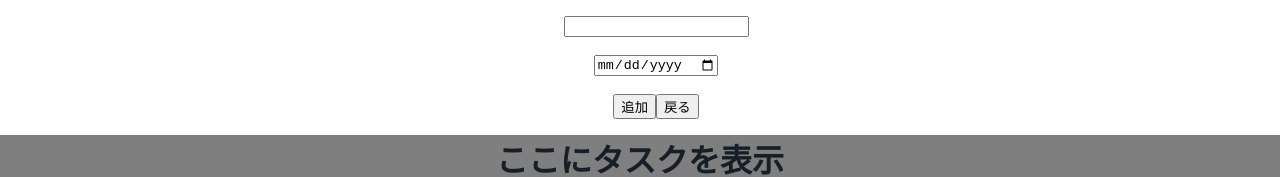
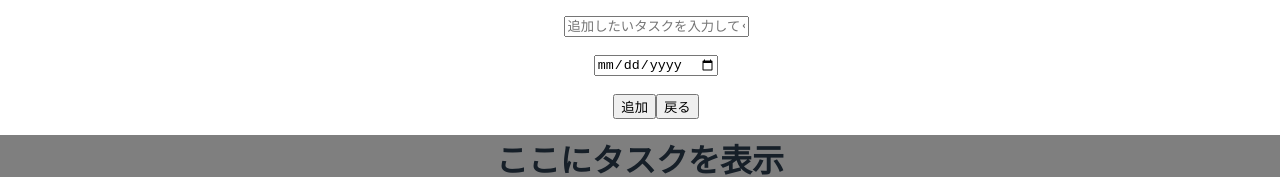
Before and after one commit to anmitsudaiou/todo_app, a Vue app: page / in a window 1280 px wide. Both pictures are taken after a click on the button "タスクを新規追加". Shown: the top 177 px of the page. Built offline with nearby package versions, Linux system fonts and the light colour scheme.

Commit message:
[WIP]プレイスホルダー、スタイルのテンプレートを追加

```diff
--- a/src/components/OpenModal.vue
+++ b/src/components/OpenModal.vue
@@ -1,7 +1,7 @@
 <template>
     <div id="overRay">
         <div id="contents">
-            <input type="text"><br><br>
+            <input placeholder="追加したいタスクを入力してください" id="taskContents" type="text"><br><br>
             <input type="date"><br><br>
             <button @click="register">追加</button>
             <button @click="clickEvent">戻る</button>
@@ -18,3 +18,6 @@ export default {
     }
 }
 </script>
+
+<style scoped>
+</style>
```
